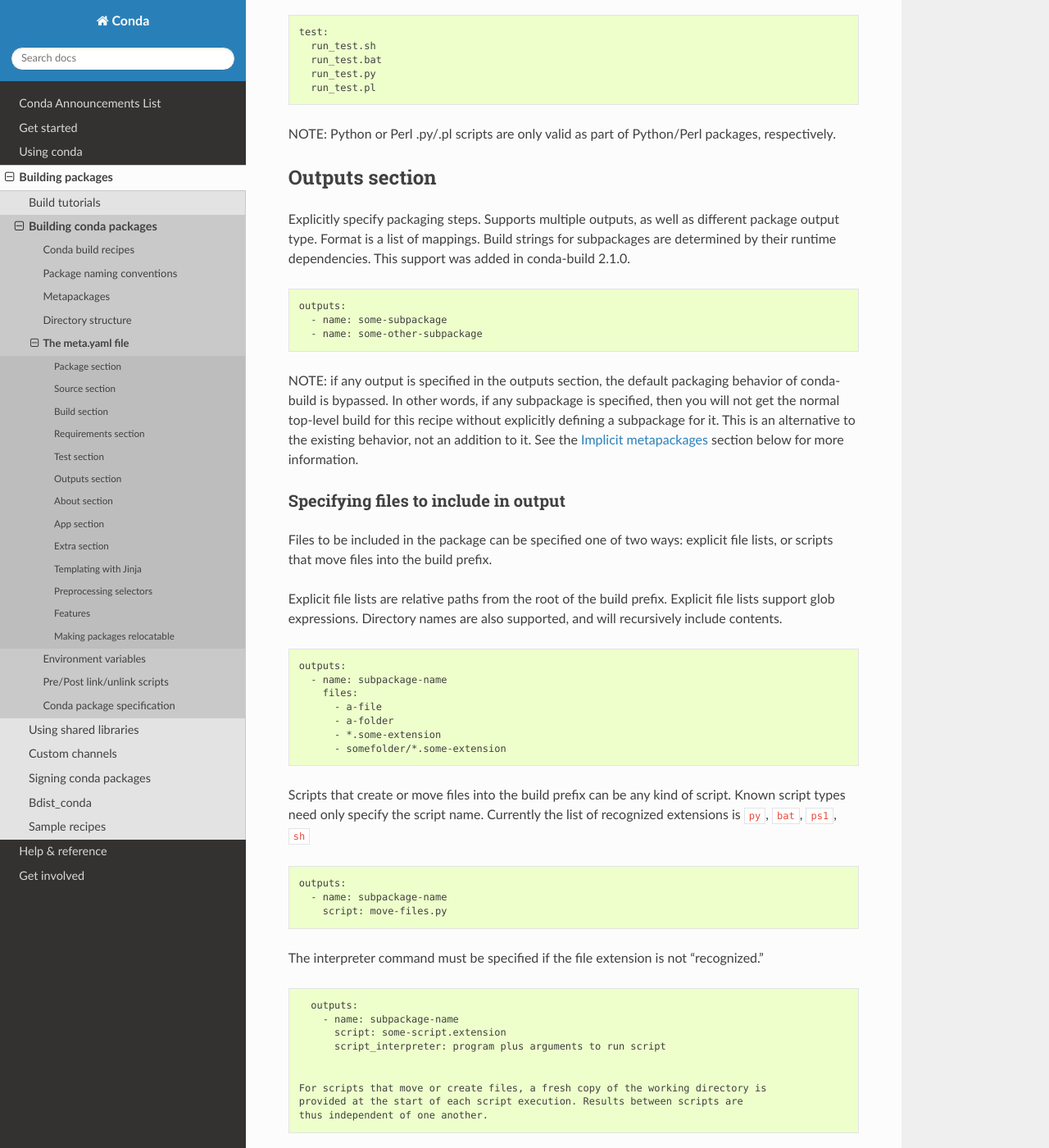
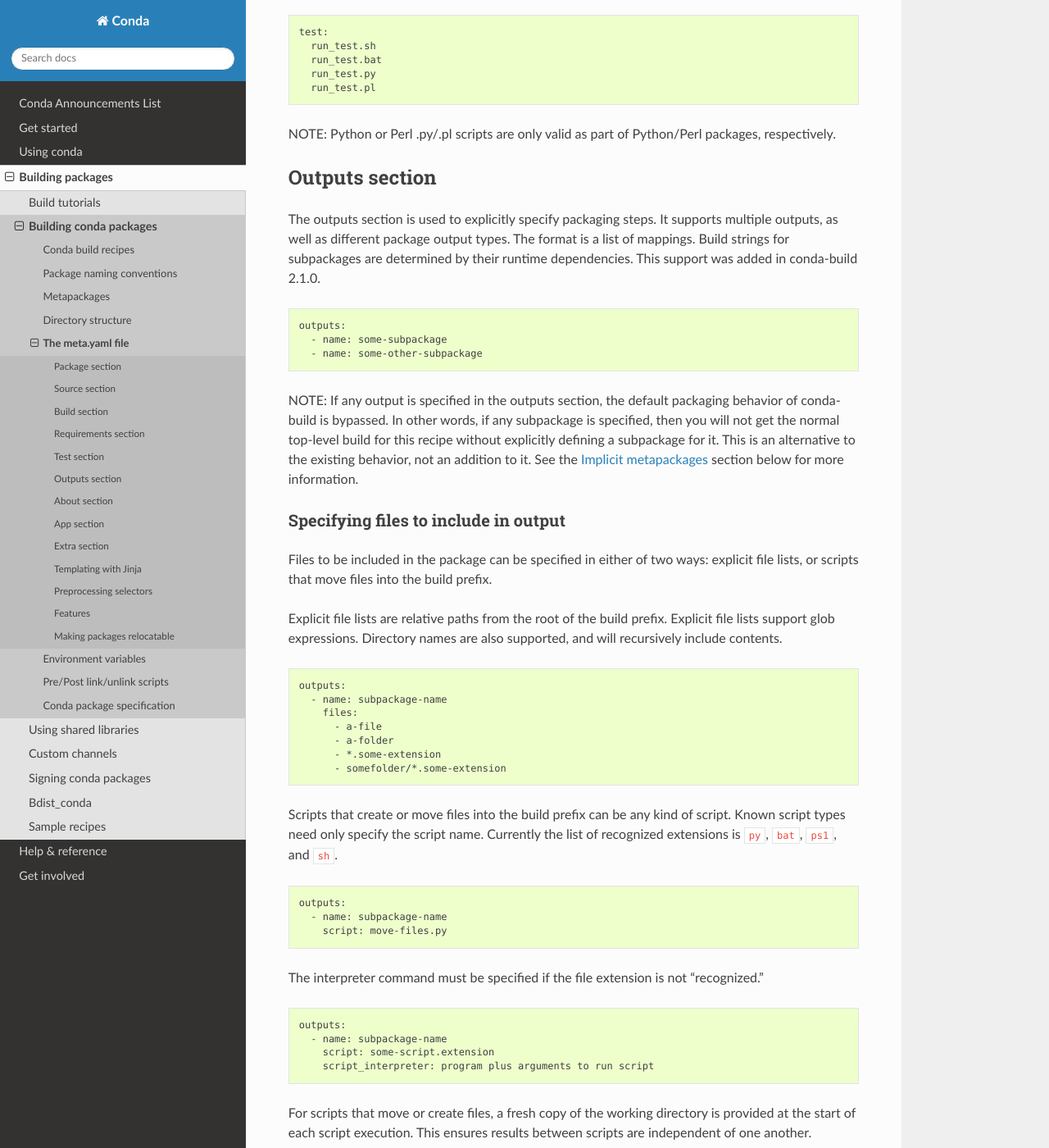
Before and after one commit to conda/conda-docs, a Sphinx documentation site: the page built from docs/source/building/meta-yaml.rst, in a window 1280 px wide and 1400 px high, scrolled down 12511 px. Shown: the whole window at 82% size. Built offline with Sphinx 7.4.7 and the Read the Docs theme 2.0.0, drawn with Linux system fonts in a browser that asks for light colours; some of the changed text lies outside the part shown.

Commit message:
writing tweaks
writing tweaks

```diff
--- a/docs/source/building/meta-yaml.rst
+++ b/docs/source/building/meta-yaml.rst
@@ -572,10 +572,10 @@ NOTE: Python or Perl .py/.pl scripts are only valid as part of Python/Perl packa
 Outputs section
 ---------------
 
-Explicitly specify packaging steps. Supports multiple outputs, as well as
-different package output type. Format is a list of mappings. Build strings for
-subpackages are determined by their runtime dependencies. This support was added
-in conda-build 2.1.0.
+The outputs section is used to explicitly specify packaging steps. It supports
+multiple outputs, as well as different package output types. The format is a
+list of mappings. Build strings for subpackages are determined by their runtime
+dependencies. This support was added in conda-build 2.1.0.
 
 .. code-block:: none
 
@@ -584,7 +584,7 @@ in conda-build 2.1.0.
      - name: some-other-subpackage
 
 
-NOTE: if any output is specified in the outputs section, the default packaging
+NOTE: If any output is specified in the outputs section, the default packaging
 behavior of conda-build is bypassed. In other words, if any subpackage is
 specified, then you will not get the normal top-level build for this recipe
 without explicitly defining a subpackage for it. This is an alternative to the
@@ -595,8 +595,8 @@ section below for more information.
 Specifying files to include in output
 ~~~~~~~~~~~~~~~~~~~~~~~~~~~~~~~~~~~~~
 
-Files to be included in the package can be specified one of two ways: explicit
-file lists, or scripts that move files into the build prefix.
+Files to be included in the package can be specified in either of two ways:
+explicit file lists, or scripts that move files into the build prefix.
 
 Explicit file lists are relative paths from the root of the build prefix.
 Explicit file lists support glob expressions. Directory names are also
@@ -616,7 +616,7 @@ supported, and will recursively include contents.
 
 Scripts that create or move files into the build prefix can be any kind of
 script. Known script types need only specify the script name. Currently the list
-of recognized extensions is ``py``, ``bat``, ``ps1``, ``sh``
+of recognized extensions is ``py``, ``bat``, ``ps1``, and ``sh``.
 
 .. code-block:: none
 
@@ -636,9 +636,9 @@ The interpreter command must be specified if the file extension is not
        script_interpreter: program plus arguments to run script
 
 
- For scripts that move or create files, a fresh copy of the working directory is
- provided at the start of each script execution. Results between scripts are
- thus independent of one another.
+For scripts that move or create files, a fresh copy of the working directory is
+provided at the start of each script execution. This ensures results between
+scripts are independent of one another.
 
 Note that for either the file list or the script approach, having more than one
 package contain a given file is not explicitly forbidden, but may prevent
@@ -809,7 +809,7 @@ package/name field for the top-level recipe.
 Conda-build currently only knows how to test conda packages. Conda-build does
 support using Twine to upload packages to PyPI. See the conda-build help output
 for the list of arguments accepted that will be passed through to Twine. Note
-that you must install twine (via pip) in order for this to work.
+that you must use pip to install Twine in order for this to work.
 
 
 .. _about:
```
